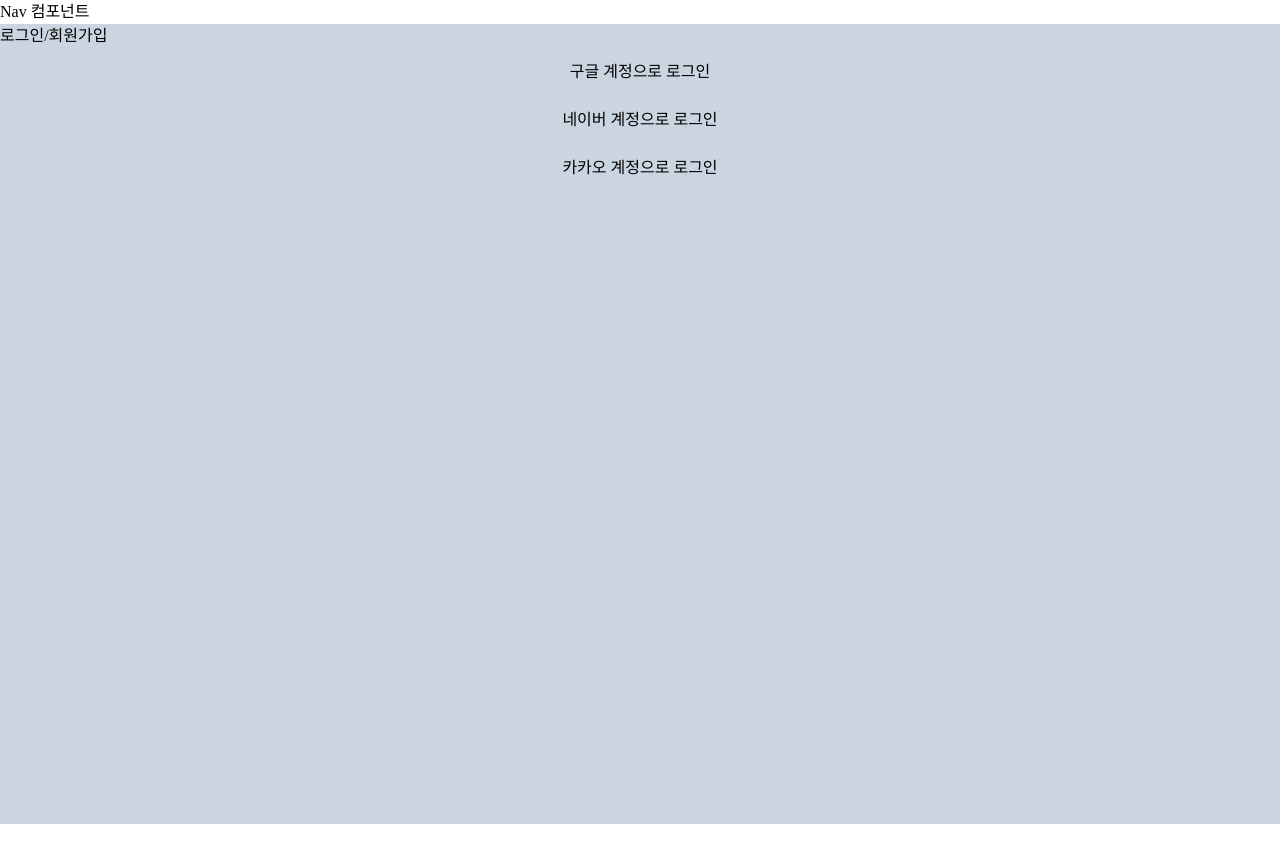
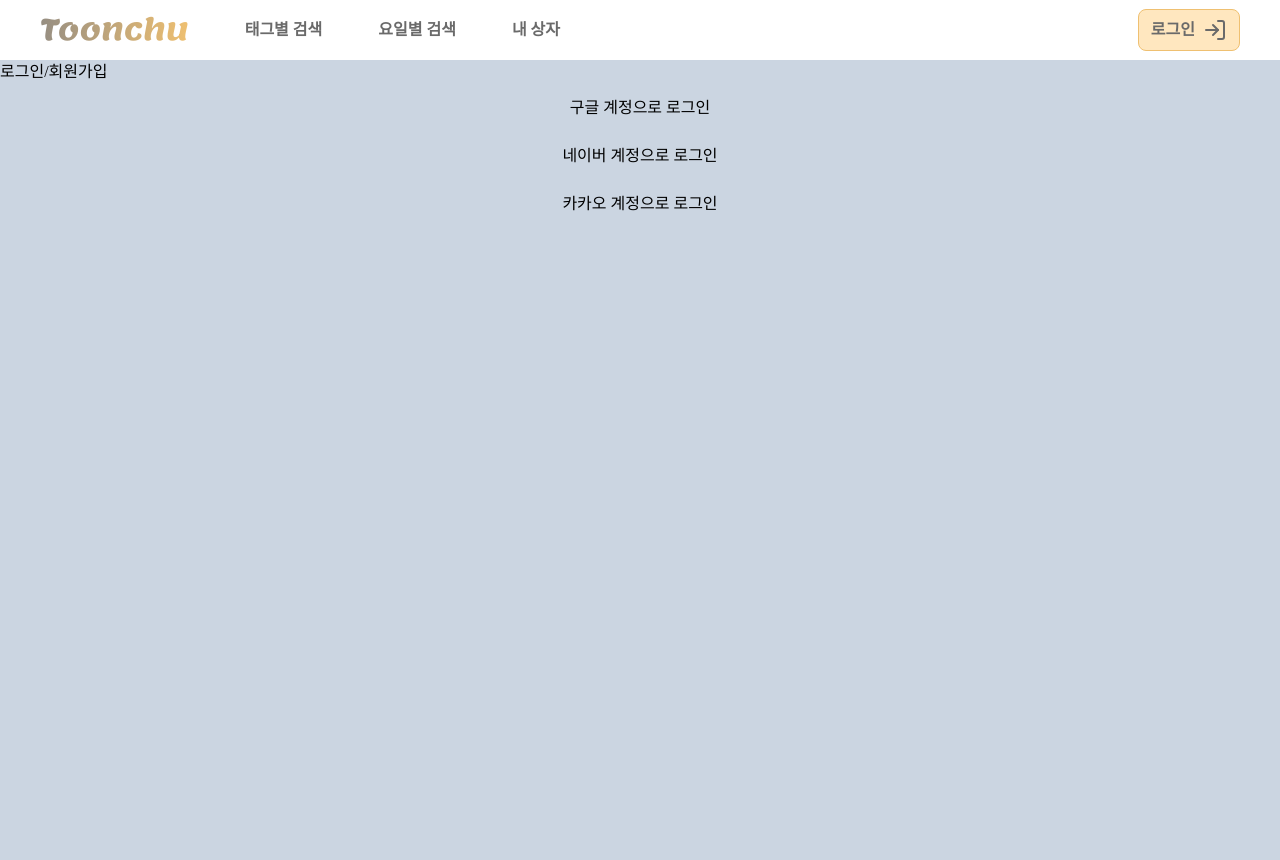
Before and after one commit to Toonchu-team/toonchu_fe, a Next.js app: page /login in a window 1280 px wide. Before the commit the page ends 824 px from the top, so only its background shows below. Built offline with nearby package versions, Linux system fonts and the light colour scheme.

Commit message:
feat: Nav - 데스크탑 뷰 UI 구현

```diff
--- a/src/app/api/auth/callback/[provider]/route.ts
+++ b/src/app/api/auth/callback/[provider]/route.ts
@@ -2,7 +2,7 @@ import { NextResponse } from "next/server";
 
 export async function GET(
   request: Request,
-  { params: paramsPromise }: { params: Promise<{ provider: string }> }
+  { params: paramsPromise }: { params: Promise<{ provider: string }> },
 ) {
   const { provider } = await paramsPromise;
   const { searchParams } = new URL(request.url);
@@ -11,7 +11,7 @@ export async function GET(
   if (!code) {
     return NextResponse.json(
       { error: "Authorization code를 찾을 수 없습니다." },
-      { status: 400 }
+      { status: 400 },
     );
   }
 
@@ -23,8 +23,8 @@ export async function GET(
     id: 1,
     nick_name: "USERNAME",
     email: "mock_user@example.com",
-    profile_image: "https://picsum.photos/300/300",
-    // profile_image: null, // 이미지 플레이스홀더 테스트 용
+    // profile_image: "https://picsum.photos/300/300",
+    profile_image: null, // 이미지 플레이스홀더 테스트 용
     provider,
   };
 
--- a/src/app/globals.css
+++ b/src/app/globals.css
@@ -7,6 +7,12 @@
 @layer base {
   body {
     font-family: "nanumsquare";
+  }
+}
+
+@layer components {
+  .nav-item {
+    @apply flex h-full flex-shrink-0 cursor-pointer items-center px-7 hover:bg-bg-yellow-01/60;
   }
 }
 
--- a/src/app/layout.tsx
+++ b/src/app/layout.tsx
@@ -2,7 +2,7 @@ import type { Metadata } from "next";
 import { Lemonada } from "next/font/google";
 import localFont from "next/font/local";
 import "./globals.css";
-import Nav from "@/components/common/Nav";
+import Nav from "@/components/common/nav/Nav";
 
 const nanumsquare = localFont({
   src: [
--- a/src/app/login/page.tsx
+++ b/src/app/login/page.tsx
@@ -4,7 +4,7 @@ import NaverLoginButton from "@/components/auth/NaverLoginButton";
 
 export default function Register() {
   return (
-    <div className="w-full h-screen bg-slate-300">
+    <div className="h-screen w-full bg-slate-300">
       <h1>로그인/회원가입</h1>
       <GoogleLoginButton />
       <NaverLoginButton />
--- a/src/components/common/Nav.tsx
+++ /dev/null
@@ -1,3 +0,0 @@
-export default function Nav() {
-  return <nav>Nav 컴포넌트</nav>;
-}
--- /dev/null
+++ b/src/components/common/nav/Nav.tsx
@@ -0,0 +1,24 @@
+import Link from "next/link";
+import ProfileMenu from "./ProfileMenu";
+import NavItem from "./NavItem";
+
+export default function Nav() {
+  return (
+    <nav className="flex h-[60px] w-full items-center justify-between gap-7 px-10 font-bold text-main-text">
+      <h1>
+        <Link
+          href={"/"}
+          className="h-[60px] bg-gradient-to-r from-main-grey to-main-yellow bg-clip-text font-lemonada text-3xl text-transparent"
+        >
+          Toonchu
+        </Link>
+      </h1>
+      <ul className="flex h-full flex-1">
+        <NavItem path={"/tag-search"} linkText="태그별 검색" />
+        <NavItem path={"/day-search"} linkText="요일별 검색" />
+        <NavItem path={"/my-box"} linkText="내 상자" />
+      </ul>
+      <ProfileMenu />
+    </nav>
+  );
+}
--- /dev/null
+++ b/src/components/common/nav/NavItem.tsx
@@ -0,0 +1,18 @@
+"use client";
+
+import Link from "next/link";
+import { usePathname } from "next/navigation";
+
+interface NavItemProps {
+  path: string;
+  linkText: string;
+}
+
+export default function NavItem({ path, linkText }: NavItemProps) {
+  const currentPath = usePathname();
+  return (
+    <li className={`nav-item ${currentPath === path && "bg-bg-yellow-01/60"}`}>
+      <Link href={path}>{linkText}</Link>
+    </li>
+  );
+}
--- /dev/null
+++ b/src/components/common/nav/ProfileMenu.tsx
@@ -0,0 +1,84 @@
+"use client";
+
+import useAuthStore from "@/stores/authStore";
+import Image from "next/image";
+import Link from "next/link";
+import { usePathname, useRouter } from "next/navigation";
+import { useState } from "react";
+import { ChevronDownIcon, ChevronUpIcon, LogInIcon } from "lucide-react";
+
+export default function ProfileMenu() {
+  const { user, login, logout } = useAuthStore();
+  const [isDropdown, setIsDropdown] = useState(false);
+  const router = useRouter();
+
+  const pathname = usePathname();
+  const isLoginPage = pathname === "/login";
+
+  const nickName = user ? user.nick_name : "닉네임을 설정해주세요.";
+  const thumbnailImage =
+    (user && user.profile_image) ||
+    "/images/brand-character/default-profile.png";
+
+  const handleDropdown = () => {
+    setIsDropdown((prev) => !prev);
+  };
+
+  const handleClickProfile = () => {
+    setIsDropdown(false);
+    router.push("/profile");
+  };
+
+  return user ? (
+    <div className="relative flex items-center gap-2">
+      <Link href="/profile" className="flex items-center">
+        <Image
+          src={thumbnailImage}
+          alt="내 프로필 이미지"
+          className="h-8 w-8 rounded-full"
+          width={32}
+          height={32}
+        />
+      </Link>
+      <span>{nickName}</span>
+      <button onClick={handleDropdown}>
+        {isDropdown ? (
+          <ChevronUpIcon
+            size={32}
+            className="cursor-pointer rounded-md border-[1px] border-bg-yellow-01 bg-bg-yellow-01/60 p-1"
+          />
+        ) : (
+          <ChevronDownIcon
+            size={32}
+            className="cursor-pointer rounded-md border-[1px] border-transparent p-1 hover:border-bg-yellow-01 hover:bg-bg-yellow-01/60"
+          />
+        )}
+      </button>
+      {isDropdown && (
+        <div className="absolute left-16 top-10 w-28 overflow-hidden rounded-md border-[1px] border-main-text shadow-sm shadow-main-grey">
+          <button
+            onClick={handleClickProfile}
+            className="flex h-10 w-full cursor-pointer items-center justify-center hover:bg-bg-yellow-01/60"
+          >
+            프로필
+          </button>
+          <p className="flex h-10 w-full cursor-pointer items-center justify-center hover:bg-bg-yellow-01/60">
+            로그아웃
+          </p>
+        </div>
+      )}
+    </div>
+  ) : (
+    <Link
+      href="/login"
+      className={`${
+        isLoginPage
+          ? "border-main-yellow bg-bg-yellow-01/60"
+          : "border-transparent hover:border-main-yellow hover:bg-bg-yellow-01/60"
+      } flex flex-shrink-0 items-center gap-2 rounded-lg border-[1px] border-main-yellow px-3 py-2`}
+    >
+      <p>로그인</p>
+      <LogInIcon size={24} />
+    </Link>
+  );
+}
--- a/tailwind.config.ts
+++ b/tailwind.config.ts
@@ -10,9 +10,9 @@ const config: Config = {
   theme: {
     extend: {
       padding: {
-        mobile: "1rem",
-        tablet: "2rem",
-        desktop: "25rem",
+        mobile: "1rem", // 16px
+        tablet: "2rem", // 32px
+        desktop: "25rem", // 400px
       },
       fontFamily: {
         nanumsquare: ["var(--font-nanumsquare)", "sans-serif"],
```
